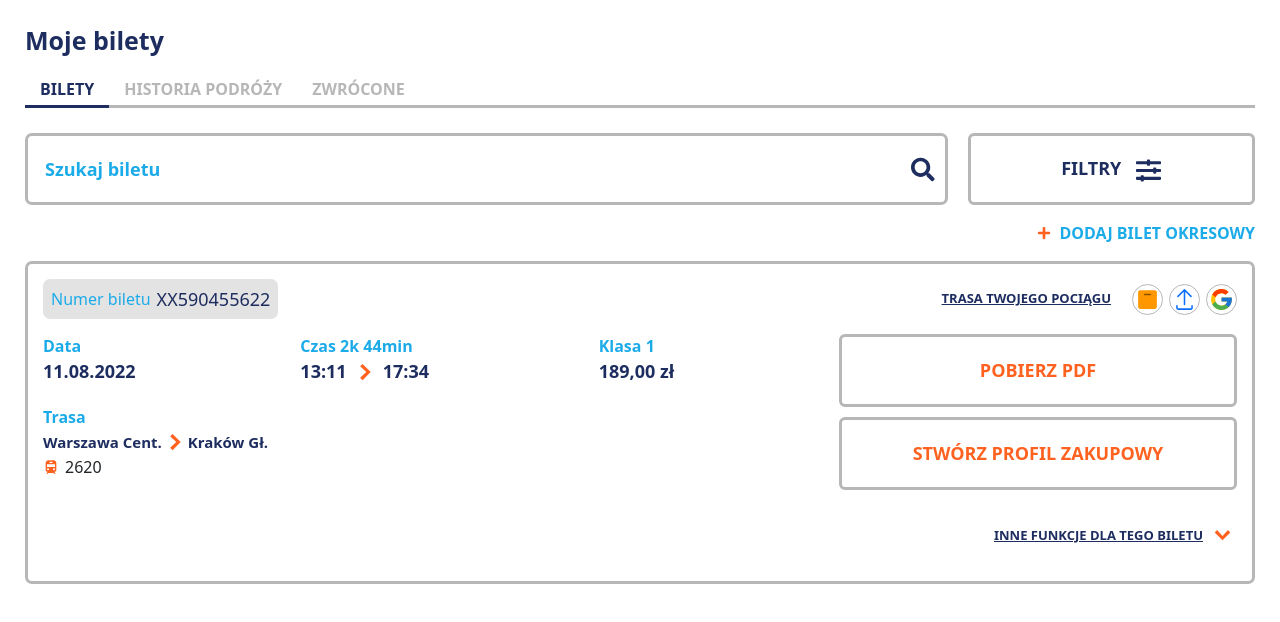
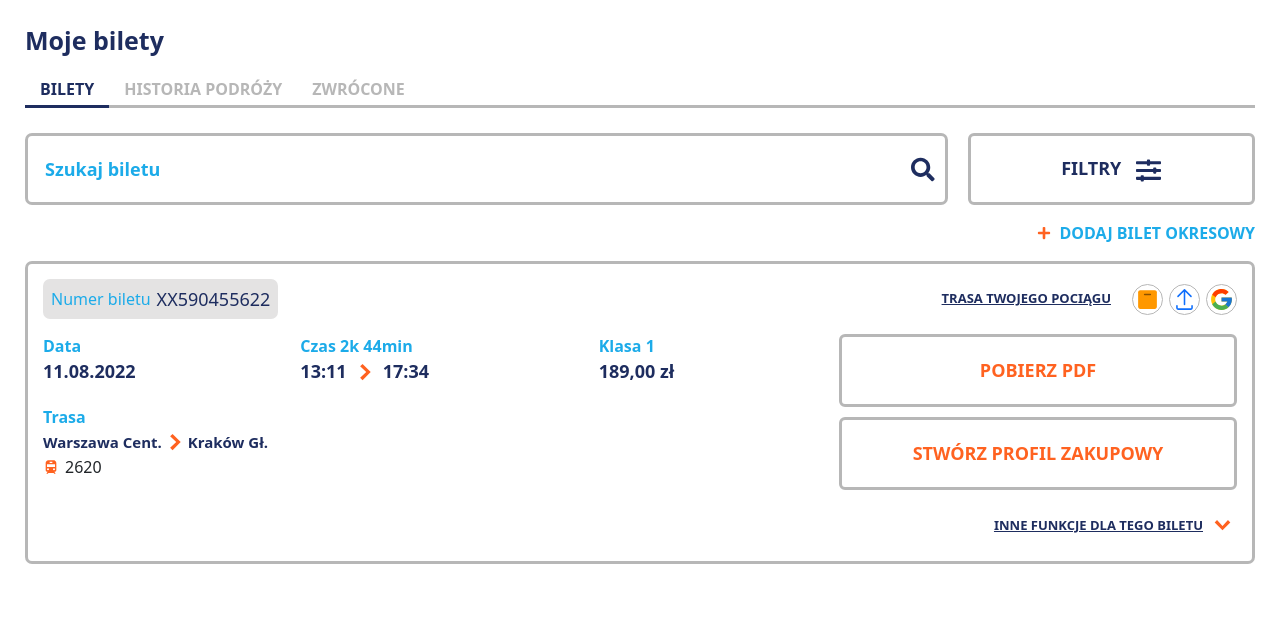
Before and after one commit to adaewa20/pkp_mockup, a React (Create React App) app: page / in a window 1280 px wide. Shown: the top 622 px of the page. Built offline with nearby package versions, Linux system fonts and the light colour scheme.

Commit message:
feat: change margins

```diff
--- a/src/App.js
+++ b/src/App.js
@@ -1,5 +1,5 @@
 import "./App.css";
-import { Tab, Nav, Form, Row, Col, InputGroup, Button } from "react-bootstrap";
+import { Tab, Nav, Button } from "react-bootstrap";
 import { SearchBar } from "./components/SearchBar";
 import { SetFilter } from "./components/SetFilter";
 import { FaPlus } from "react-icons/fa";
--- a/src/components/TicketTab.css
+++ b/src/components/TicketTab.css
@@ -45,7 +45,9 @@
   font-size: 25px;
   margin: 2px;
 }
-
+.m-0 {
+  margin: 0px;
+}
 .m-10 {
   margin: 15px !important;
 }
@@ -59,6 +61,12 @@
 }
 .mr-5 {
   margin-right: 5px !important;
+}
+.mr-10{
+  margin-right: 10px !important;
+}
+.mb-10 {
+  margin-bottom: 10px !important;
 }
 
 .orange {
--- a/src/components/TicketTab.jsx
+++ b/src/components/TicketTab.jsx
@@ -69,7 +69,7 @@ export const TicketTab = () => {
         </div>
       </div>
       <div className="d-flex flex-row-reverse m-10 ">
-        <Button className="custom-button-1 d-flex align-items-center">
+        <Button className="m-0 custom-button-1 d-flex align-items-center">
           <a className="mr-5 custom-a" href="">INNE FUNKCJE DLA TEGO BILETU</a>
           <GoChevronDown id="round" className="orange"  />
         </Button>
```
